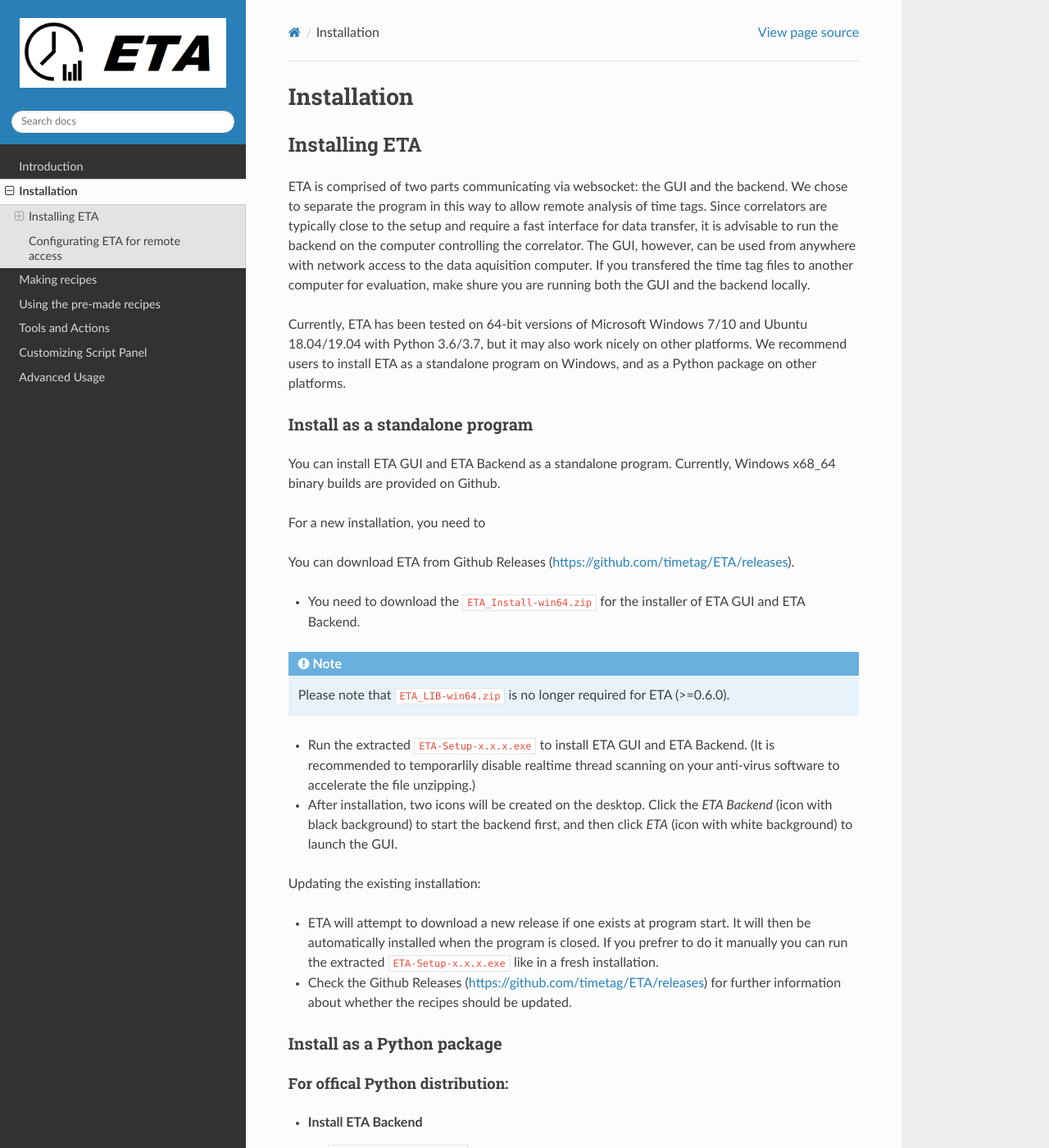
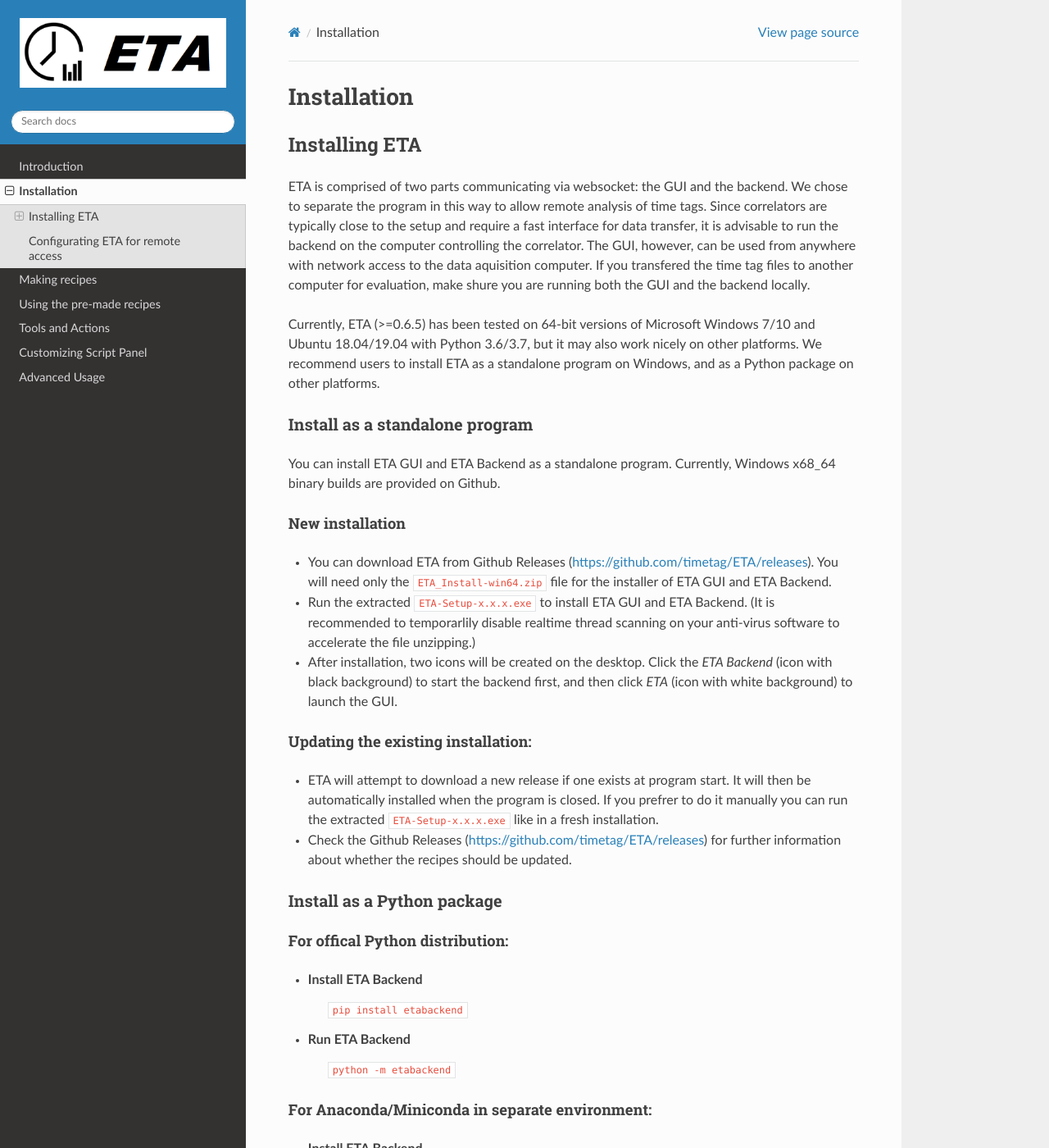
Before and after one commit to timetag/timetag.github.io, a Sphinx documentation site: the page built from docs/installation.rst, in a window 1280 px wide and 1400 px high. Shown: the whole window at 82% size. Built offline with Sphinx 7.4.7 and the Read the Docs theme 2.0.0, drawn with Linux system fonts in a browser that asks for light colours; some of the changed text lies outside the part shown.

Commit message:
Update installation.rst

```diff
--- a/docs/installation.rst
+++ b/docs/installation.rst
@@ -6,27 +6,25 @@
 --------
 ETA is comprised of two parts communicating via websocket: the GUI and the backend. We chose to separate the program in this way to allow remote analysis of time tags. Since correlators are typically close to the setup and require a fast interface for data transfer, it is advisable to run the backend on the computer controlling the correlator. The GUI, however, can be used from anywhere with network access to the data aquisition computer. If you transfered the time tag files to another computer for evaluation, make shure you are running both the GUI and the backend locally.
 
-Currently, ETA has been tested on 64-bit versions of Microsoft Windows 7/10 and Ubuntu 18.04/19.04 with Python 3.6/3.7, but it may also work nicely on other platforms. We recommend users to install ETA as a standalone program on Windows, and as a Python package on other platforms.
+Currently, ETA (>=0.6.5) has been tested on 64-bit versions of Microsoft Windows 7/10 and Ubuntu 18.04/19.04 with Python 3.6/3.7, but it may also work nicely on other platforms. We recommend users to install ETA as a standalone program on Windows, and as a Python package on other platforms.
 
 Install as a standalone program
 ......
 
 You can install ETA GUI and ETA Backend as a standalone program. Currently, Windows x68_64 binary builds are provided on Github.
 
-For a new installation, you need to
+New installation
+,,,,
 
-You can download ETA from Github Releases (https://github.com/timetag/ETA/releases).
 
-*      You need to download the ``ETA_Install-win64.zip`` for the installer of ETA GUI and ETA Backend.
-
-.. note::
-    Please note that ``ETA_LIB-win64.zip`` is no longer required for ETA (>=0.6.0).
+*      You can download ETA from Github Releases (https://github.com/timetag/ETA/releases).  You will need only the ``ETA_Install-win64.zip`` file for the installer of ETA GUI and ETA Backend.
 
 *       Run the extracted ``ETA-Setup-x.x.x.exe`` to install ETA GUI and ETA Backend. (It is recommended to temporarlily disable realtime thread scanning on your anti-virus software to accelerate the file unzipping.)
 
 *       After installation, two icons will be created on the desktop. Click the `ETA Backend` (icon with black background) to start the backend first, and then click `ETA` (icon with white background) to launch the GUI.
 
 Updating the existing installation:
+,,,,
 
 *       ETA will attempt to download a new release if one exists at program start. It will then be automatically installed when the program is closed. If you prefrer to do it manually you can run the extracted ``ETA-Setup-x.x.x.exe`` like in a fresh installation.
 
@@ -47,15 +45,14 @@
 ,,,,
 
 * Install ETA Backend
-    open Anaconda promt and enter
+    Open the Anaconda promt and type the following lines. This will create a conda environment for ETA.
 
-    ``conda create -n ETA python=3``
+    .. code::
 
-    ``conda install -n ETA pip``
-
-    ``activate ETA``
-
-    ``pip install etabackend``
+        conda create -n ETA python=3
+        conda install -n ETA pip
+        activate ETA
+        pip install etabackend
 
 * Run ETA Backend
     Create a text file and add the following, adjusting the path to your Anaconda installation, then save save as a .bat file.
@@ -75,7 +72,8 @@
 
 * Run the Web GUI
 
-     Please not that the GUI will not be installed when ETA is installed as a Python package. Instead, you can access the  `ETA Web GUI <https://timetag.github.io/ETA/gui/src/renderer/>`_ on any platform with a Web browser.
+.. note::
+    Please not that the GUI will not be installed when ETA is installed as a Python package. Instead, you can access the  `ETA Web GUI <https://timetag.github.io/ETA/gui/src/renderer/>`_ on any platform with a Web browser.
 
 Verify the Installation
 ......
@@ -90,7 +88,7 @@
 
 *   In the ETA GUI you can then specify the IP address and port number of the computer running the backend, which can just be ``localhost:5678`` if you run backend and frontend on the same PC with the default settings.
 
-*   Remote access is disabled by default to keep your computer safe. You can enable it by setting the enviroment variable `ETA_LISTEN` to `0.0.0.0`, and set `ETA_IP` and `ETA_PORT` to the IP address and the port that you want to use for remote connection to this computer.
+*   Remote access is disabled by default to keep your computer safe. You can enable it by setting the enviroment variable ``ETA_LISTEN`` to ``0.0.0.0``, and set ``ETA_IP`` and ``ETA_PORT`` to the IP address and the port that you want to use for remote connection to this computer.
 
 .. note::
      Remote access might be dangerous if your IP and port are directly accessible via Internet. Considering setting up a firewall.
```
